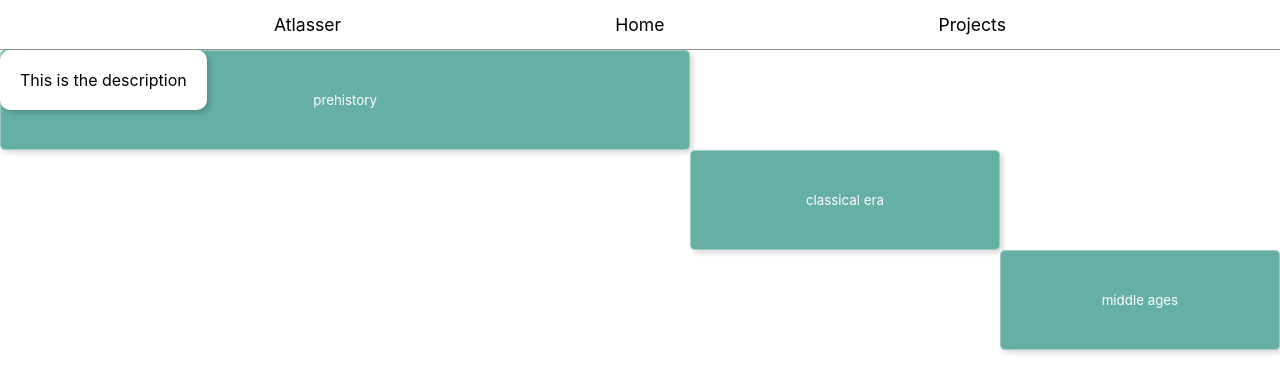
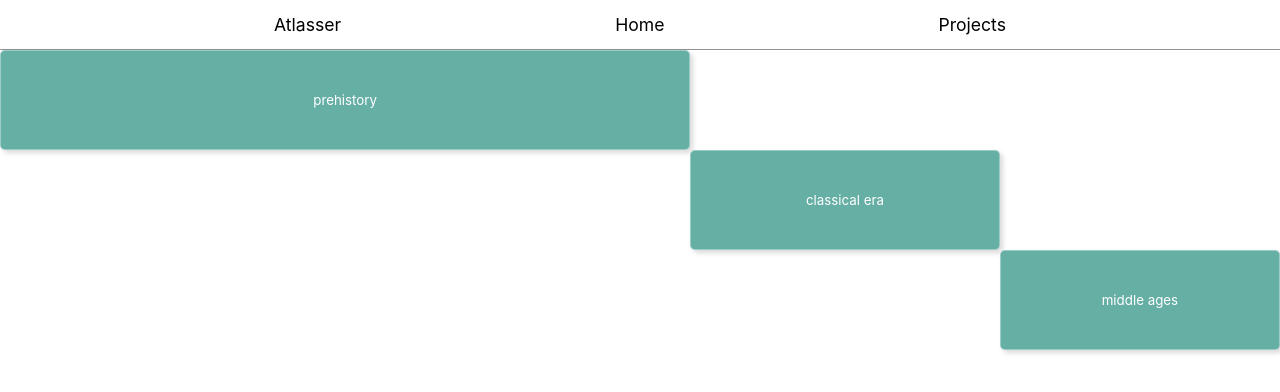
Before and after one commit to dcorso21/atlasser, a Next.js app: page / in a window 1280 px wide. Shown: the top 392 px of the page. Built offline with nearby package versions, Linux system fonts and the light colour scheme.

Commit message:
cleaning out file structure.

```diff
--- a/components/[project]/components/entry.js
+++ /dev/null
@@ -1,8 +0,0 @@
-export default function Entry({ styles, d }) {
-    return (
-        <div className={styles.prof}>
-            <img className={styles.photo} src={d.img} alt={d.name} />
-            <div className={styles.tag}>{d.name}</div>
-        </div>
-    );
-}
--- a/components/[project]/project.jsx
+++ b/components/[project]/project.jsx
@@ -1,7 +1,5 @@
 import styles from "./project.module.scss";
-import Timeline from "./components/timelines/timeline";
-import Entry from "./components/entry";
-import { useState } from "react";
+import Timeline from "./sub/timeline";
 
 let data = [
     {
--- a/components/[project]/components/timelines/modules/timeline-card.js
+++ b/components/[project]/sub/modules/renderPeriods.js
@@ -25,10 +25,11 @@ class tlRenderer {
 
     static enterPeriods(enter) {
         let delayInd = -1;
-        return enter
+        return (
+            enter
                 .append("div")
                 .on("click", (_, d) => tlRenderer.handleClick(d.updateFunc, d))
-            .on("mouseover", tlRenderer.handleShowDescription)
+                // .on("mouseover", tlRenderer.handleShowDescription)
                 .attr("class", styles.period)
                 .style("opacity", 0)
                 .style("left", (d) => d.x)
@@ -43,12 +44,13 @@ class tlRenderer {
 
                     enter
                         .transition(tlRenderer.standardTrans())
-                    .delay(() => {
-                        delayInd++;
-                        return delayInd * tlRenderer.delay;
+                        // .delay(() => {
+                        //     delayInd++;
+                        //     return delayInd * tlRenderer.delay;
+                        // })
+                        .style("opacity", 1);
                 })
-                    .style("opacity", 1);
-            });
+        );
     }
 
     static updatePeriods(update) {
@@ -163,7 +165,7 @@ class tlUtils {
     }
 }
 
-export default function renderTimelines(ref, periods, setPeriods) {
+export default function renderPeriods(ref, periods, setPeriods) {
     let data = tlUtils.convertPeriodsToData(periods, setPeriods);
 
     let periodClass = "." + styles.period;
--- a/components/[project]/components/timelines/timeline.js
+++ b/components/[project]/sub/timeline.js
@@ -1,5 +1,5 @@
 import { useEffect, useRef, useState } from "react";
-import renderTimelines from "./modules/timeline-card";
+import renderTimelines from "./modules/renderPeriods";
 import { getPeriods } from "./funcs";
 import styles from "./timeline.module.scss"
 
@@ -19,7 +19,7 @@ export default function Timeline() {
             ref={mainRef}
             className={styles.timeline}
         >
-            <div className={styles.desc}> This is the description</div>
+            {/* <div className={styles.desc}> This is the description</div> */}
             {/* <svg width="100%" height="100%" ref={svgRef}></svg> */}
             {/* <pre>{JSON.stringify(periods, null, 4)}</pre> */}
         </div>
```
Also changed, not shown: components/[project]/sub/funcs.js (renamed from components/[project]/components/timelines/funcs.js), components/[project]/sub/timeline.module.scss (renamed from components/[project]/components/timelines/timeline.module.scss). Lines whose indentation alone changed are shown as unchanged.
